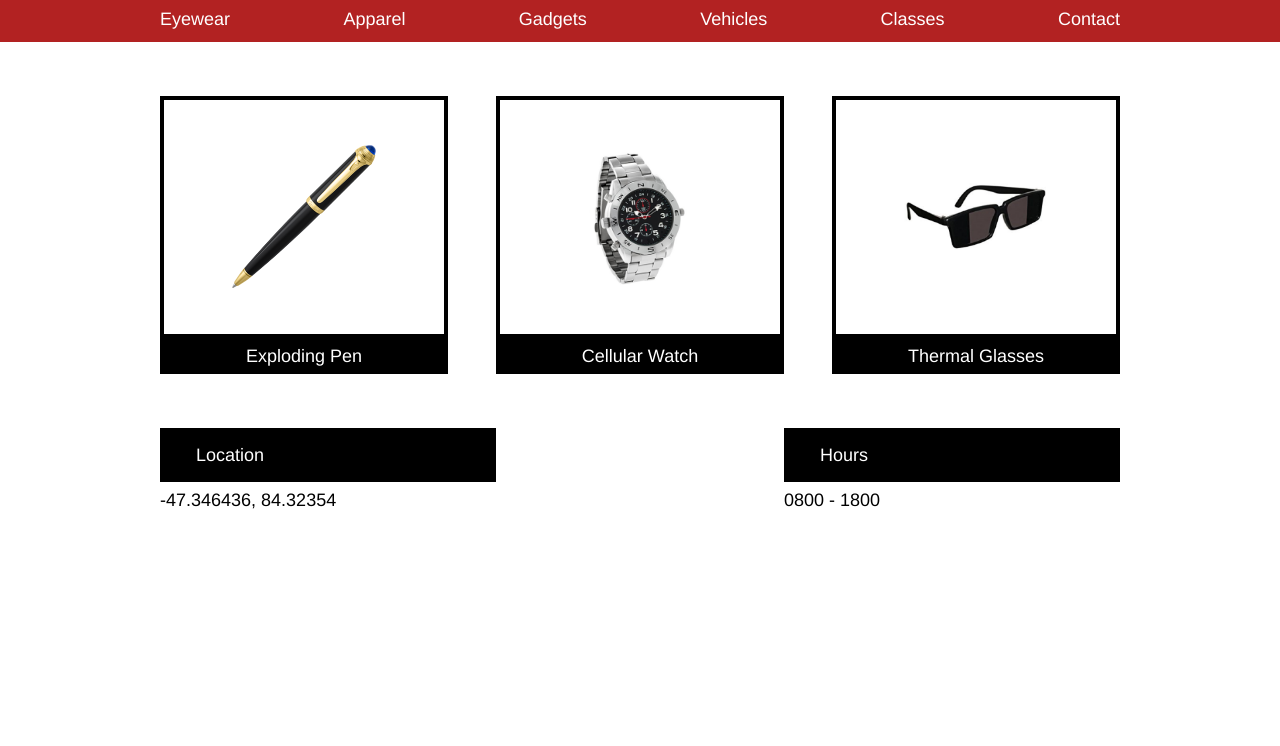
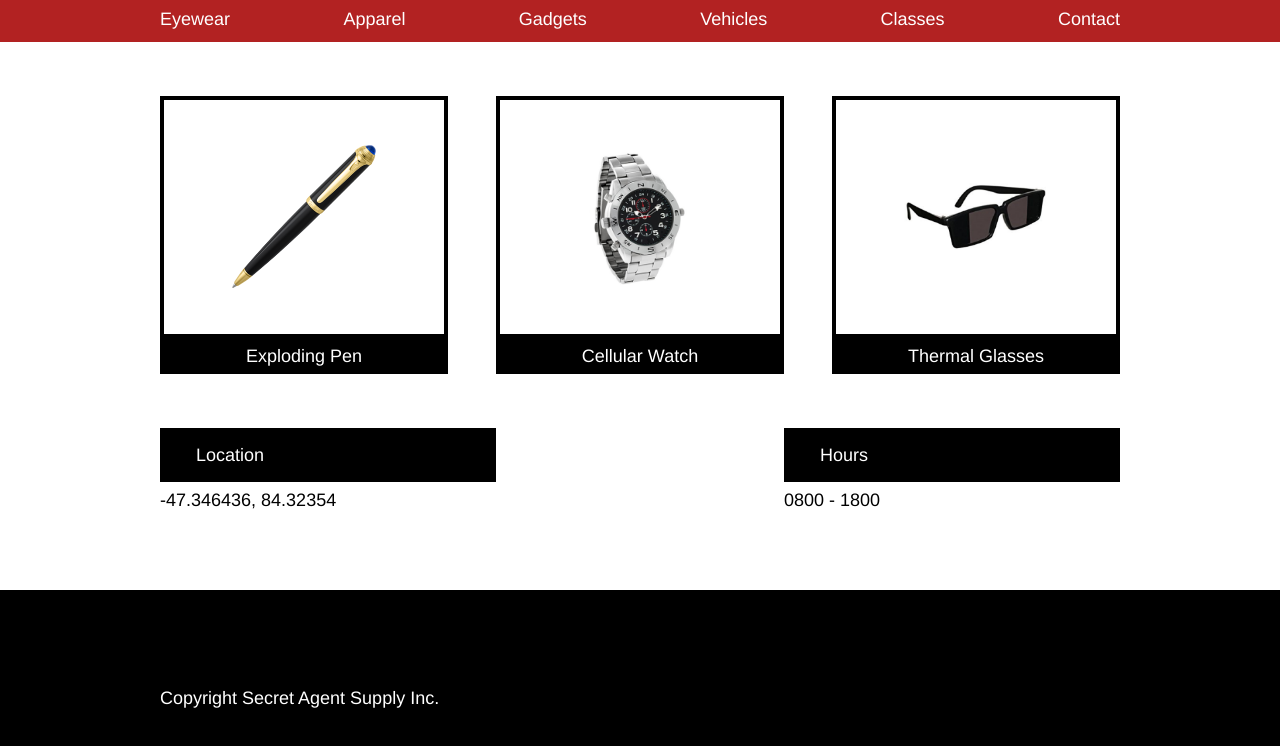
Before and after one commit to ecipra/secret-agent-supply, a plain HTML site: page index.html in a window 1280 px wide. Shown: the part 504-1250 px from the top of the page. Before the commit the page ends 1041 px from the top, so only its background shows below. Drawn offline with Linux system fonts and the light colour scheme.

Commit message:
Style footer per spec

```diff
--- a/index.html
+++ b/index.html
@@ -71,7 +71,9 @@
       </div>
 
       <footer>
-        <span>Copyright Secret Agent Supply Inc.</span>
+        <div class="container">
+          <p>Copyright Secret Agent Supply Inc.</p>
+        </div>
       </footer>
 
     </main>
--- a/resources/css/style.css
+++ b/resources/css/style.css
@@ -124,3 +124,13 @@ nav a {
   color: black;
   padding: .5rem 0;
 }
+
+footer {
+  display: flex;
+  justify-content: center;
+  align-items: center;
+  background-color: black;
+  width: 100%;
+  height: 12rem;
+  margin-top: 4rem;
+}
```
